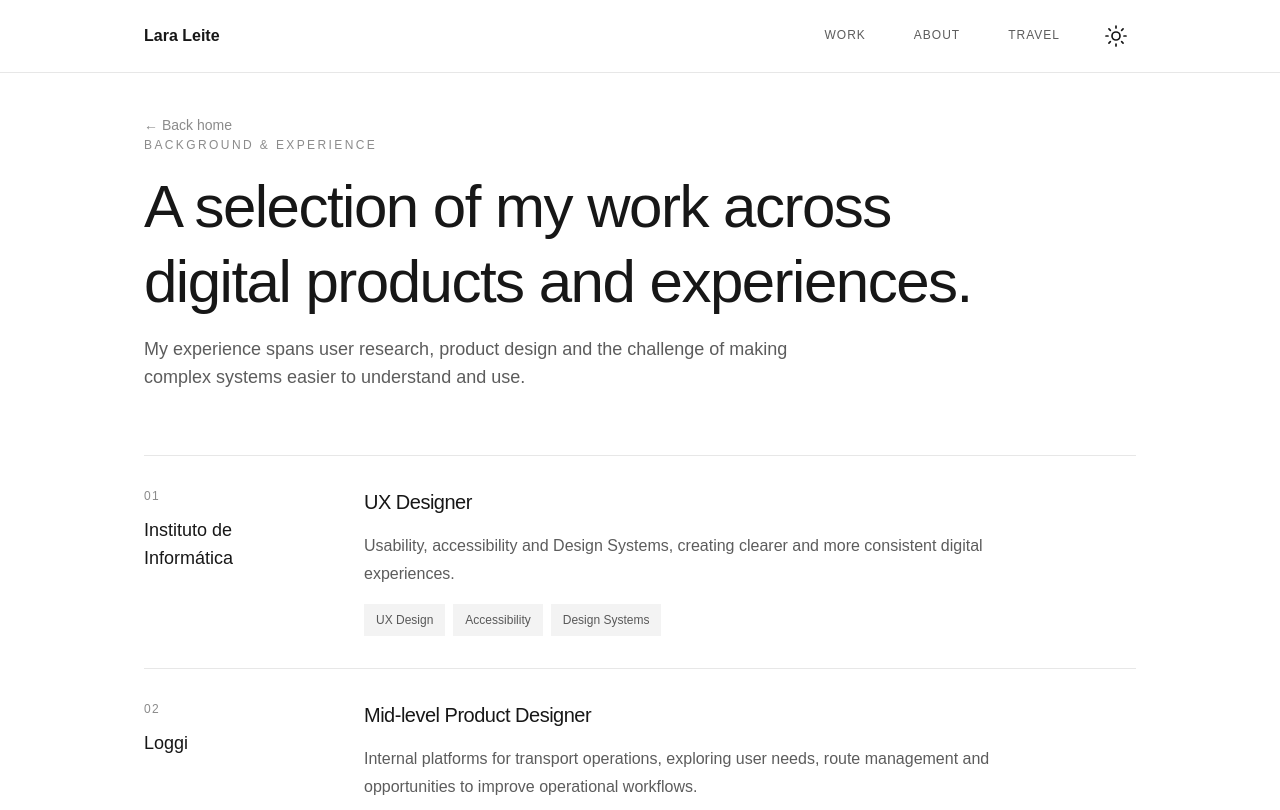
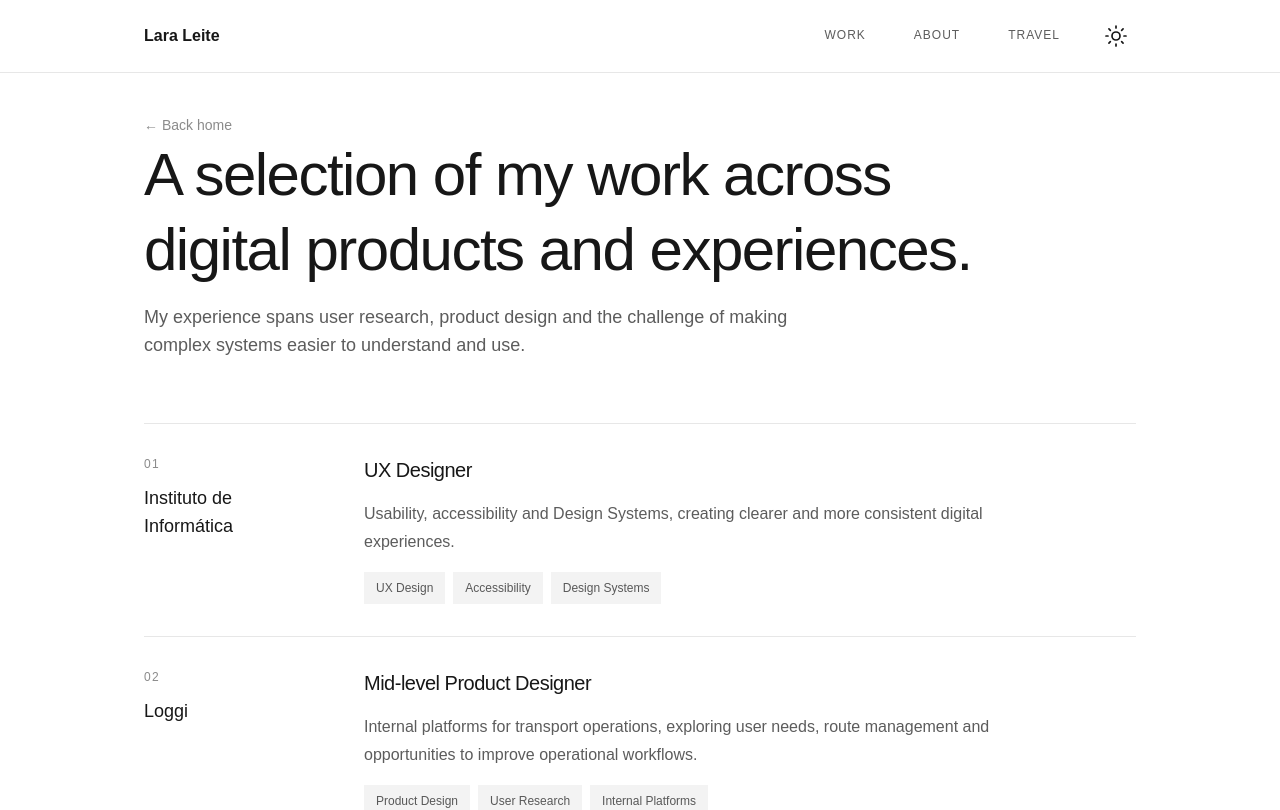
Before and after one commit to LaraLeite/portfolio, a Next.js app: page /experience in a window 1280 px wide. Shown: the top 810 px of the page. Built offline with nearby package versions, Linux system fonts and the light colour scheme; a web font is replaced by a local one.

Commit message:
Remove cat page.tsx

```diff
--- a/app/experience/page.tsx
+++ b/app/experience/page.tsx
@@ -51,9 +51,6 @@
         </Link>
 
         <div className="space-y-4">
-          <p className="text-xs uppercase tracking-[0.2em] text-foreground/50">
-            Background & experience
-          </p>
 
           <h1 className="max-w-4xl text-4xl font-medium leading-tight tracking-tight text-foreground sm:text-6xl">
             A selection of my work across digital products and experiences.
```
